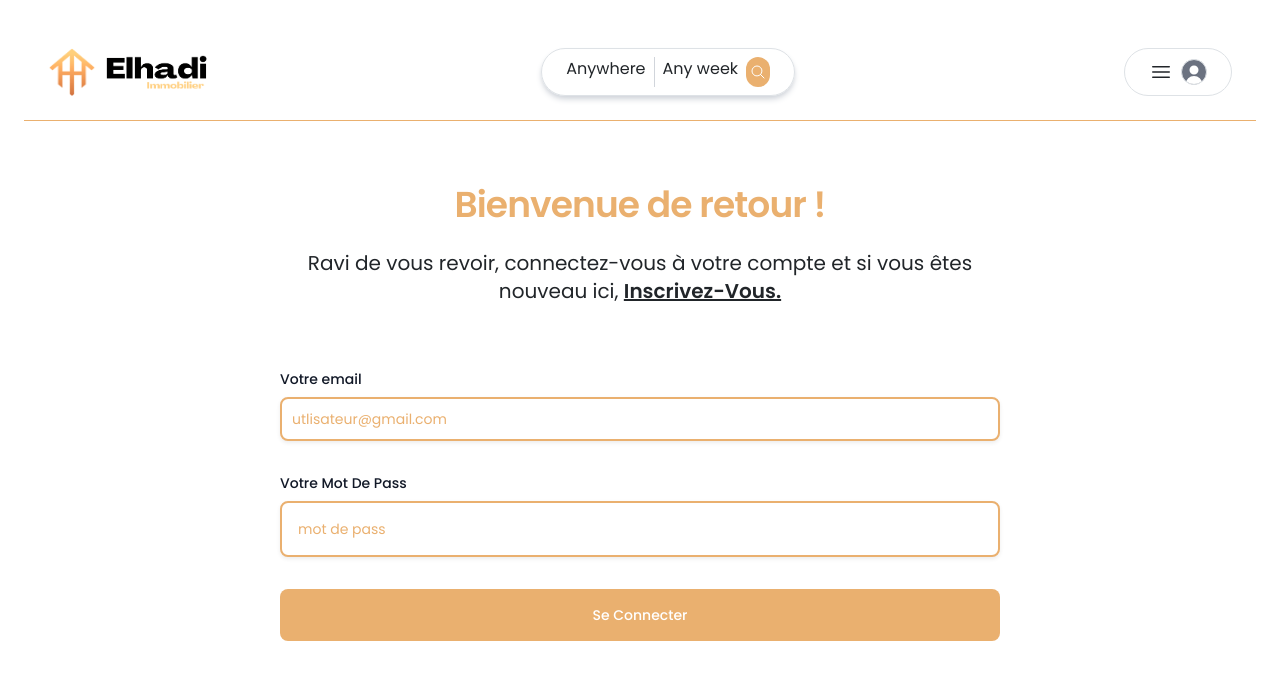
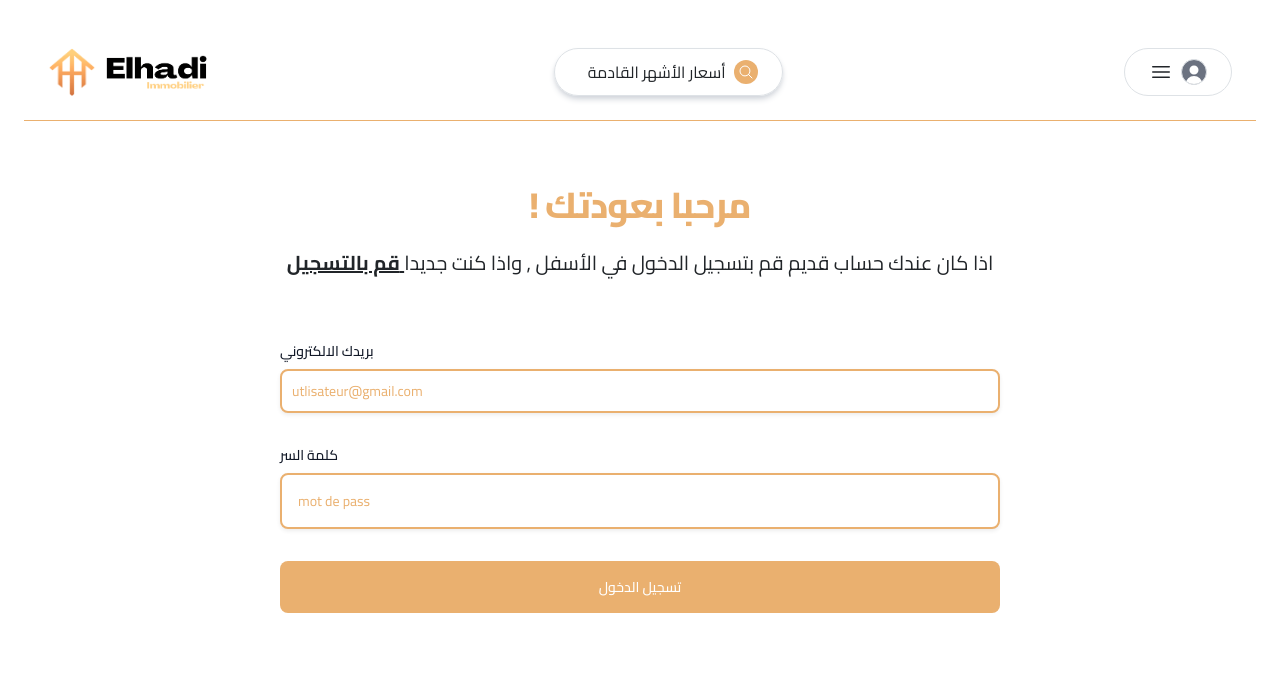
Before and after one commit to amineChaker1/elhadi-tour-app, a React (Vite) app in the folder frontend/: page /login in a window 1280 px wide. Shown: the top 680 px of the page. Built offline with nearby package versions, Linux system fonts and the light colour scheme.

Commit message:
changed auth

```diff
--- a/frontend/src/components/Header.jsx
+++ b/frontend/src/components/Header.jsx
@@ -12,10 +12,10 @@ const Header = () => {
         <img src={hadiLogo} alt="" className="w-12 h-12" />
         <img src={hadiSecondLogo} alt="" className="hidden sm:block h-10" />
       </Link>
-      <div className="hidden  sm:flex gap-2 border border-gray-300 rounded-full py-2 px-4 shadow-md shadow-gray-300">
-        <div>Anywhere</div>
+      <div className="hidden  sm:flex items-center gap-2 border border-gray-300 rounded-full py-2 px-4 shadow-md shadow-gray-300">
+        {/* <div>أفضل الأسعار</div>*/}
         <div className="border-l border-gray-300"></div>
-        <div>Any week</div>
+        <div>أسعار الأشهر القادمة</div>
 
         <button className="bg-myGold text-white p-1 rounded-full">
           <svg
--- a/frontend/src/index.css
+++ b/frontend/src/index.css
@@ -1,4 +1,4 @@
-@import url("https://fonts.googleapis.com/css2?family=Poppins:ital,wght@0,100;0,200;0,300;0,400;0,500;0,600;1,100;1,200;1,300;1,400;1,500&display=swap");
+@import url("https://fonts.googleapis.com/css2?family=Cairo:wght@200;300;400;500;600;700;800;900;1000&display=swap");
 @tailwind base;
 @tailwind components;
 @tailwind utilities;
@@ -6,6 +6,6 @@
 * {
   margin: 0;
   padding: 0;
-  font-family: "Poppins", sans-serif;
+  font-family: "Cairo", sans-serif;
   box-sizing: border-box;
 }
--- a/frontend/src/pages/Home.jsx
+++ b/frontend/src/pages/Home.jsx
@@ -10,7 +10,9 @@ const Home = () => {
     return (
       <div className="h-screen flex justify-center items-center flex-col">
         <img src={loading} className="w-28 h-28 md:w-36 md:h-36 " alt="" />
-        <p className="mb-36 mt-2">Loading Houses Please Wait....</p>
+        <p className="mb-36 mt-2 font-bold">
+          يتم تجهيز منزلكم يرجى الانتظار....
+        </p>
       </div>
     );
   }
--- a/frontend/src/pages/LoginPage.jsx
+++ b/frontend/src/pages/LoginPage.jsx
@@ -24,14 +24,13 @@ const LoginPage = () => {
     <section class="bg-white ">
       <div class="py-8 lg:py-16 px-4 mx-auto max-w-screen-md">
         <h2 class="mb-4 text-4xl tracking-tight font-extrabold text-center text-myGold">
-          Bienvenue de retour !
+          ! مرحبا بعودتك
         </h2>
         <p class="mb-8 lg:mb-16  text-center  sm:text-xl">
-          Ravi de vous revoir, connectez-vous à votre compte et si vous êtes
-          nouveau ici,{" "}
-          <Link to="/register" className=" underline font-semibold">
+          اذا كان عندك حساب قديم قم بتسجيل الدخول في الأسفل , واذا كنت جديدا
+          <Link to="/register" className=" underline font-bold">
             {" "}
-            Inscrivez-Vous.
+            قم بالتسجيل
           </Link>
         </p>
         <form action="#" onSubmit={loginUser} class="space-y-8">
@@ -40,7 +39,7 @@ const LoginPage = () => {
               for="email"
               class="block mb-2 text-sm font-medium text-gray-900"
             >
-              Votre email
+              بريدك الالكتروني
             </label>
             <input
               value={email}
@@ -58,7 +57,7 @@ const LoginPage = () => {
               for="password"
               class="block mb-2 text-sm font-medium text-gray-900 "
             >
-              Votre Mot De Pass
+              كلمة السر
             </label>
             <input
               value={password}
@@ -75,7 +74,7 @@ const LoginPage = () => {
             type="submit"
             class="py-3 px-5 w-full text-sm font-medium text-center text-white rounded-lg bg-myGold  hover:bg-myGold focus:ring-4 focus:outline-none focus:ring-myGold dark:bg-myGold dark:hover:bg-myGold dark:focus:ring-myGold"
           >
-            Se Connecter
+            تسجيل الدخول
           </button>
         </form>
       </div>
--- a/frontend/src/pages/RegisterPage.jsx
+++ b/frontend/src/pages/RegisterPage.jsx
@@ -25,14 +25,14 @@ const RegisterPage = () => {
     <section class="bg-white ">
       <div class="py-8 lg:py-16 px-4 mx-auto max-w-screen-md">
         <h2 class="mb-4 text-4xl tracking-tight font-extrabold text-center text-myGold">
-          Bienvenue !
+          ! مرحبا بك
         </h2>
-        <p class="mb-6 lg:mb-8  text-center  sm:text-xl">
-          Heureux de vous voir ici, créez un compte si vous êtes nouveau ici, et
-          si vous êtes un utilisateur existant,{" "}
-          <Link to="/login" className=" underline font-semibold">
+        <p class="mb-6 lg:mb-8   text-center  sm:text-xl">
+          سعيد برؤيتك هنا ، قم بإنشاء حساب إذا كنت جديدًا هنا ، و إذا استخدمت
+          منصتنا من قبل،{" "}
+          <Link to="/login" className="font-bold underline ">
             {" "}
-            Connectez-Vous.
+            قم بتسجيل الدخول
           </Link>
         </p>
         <form onSubmit={registerUser} class="space-y-6">
```
